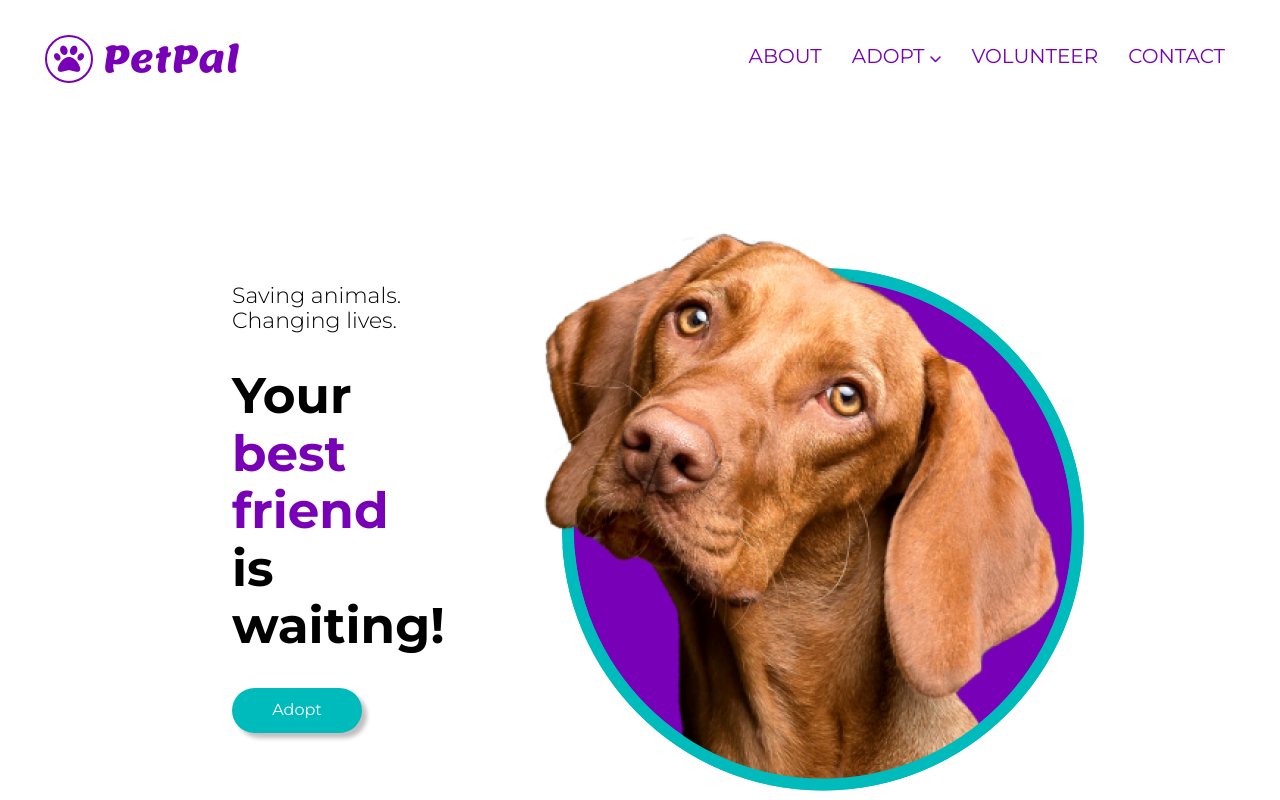
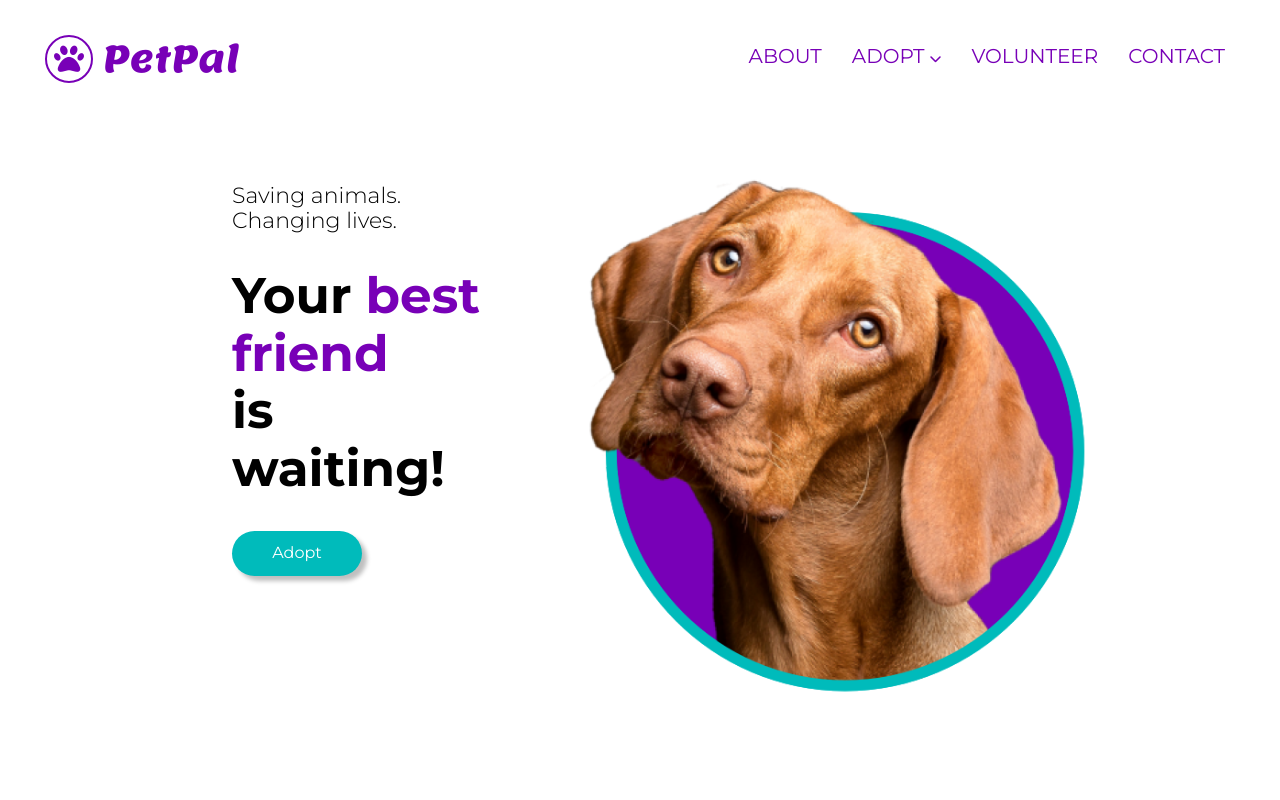
Before and after one commit to glauciabierwagen/petadoption-project, a plain HTML site: page index.html in a window 1280 px wide. Shown: the top 800 px of the page. Drawn offline with nearby package versions, Linux system fonts and the light colour scheme.

Commit message:
added some media rules

```diff
--- a/styles/_main.scss
+++ b/styles/_main.scss
@@ -9,11 +9,11 @@ main {
     display: flex;
     width: 100%;
     justify-content: center;
+    min-height: 100vh;
 }
 .main__container {
     display: flex;
-    padding-top: 40px;
-    margin-top: 40px;
+    padding-top: 30px;
     width: 70%;
     justify-content: center;
     max-height: 750px;
@@ -21,7 +21,7 @@ main {
 .main__text-box {
     display: flex;
     flex-direction: column;
-    justify-content: flex-end;
+    align-items: center;
     width: 60%;
     max-height: 500px;
     font-family: $main-font;
@@ -49,13 +49,13 @@ main {
 }
 .main__image {
     display: flex;
-    align-items: center;
+    align-items: flex-start;
     width: 80%;
     margin-left: 40px;
 }
 .main__image img {
-    max-width: 700px;
-    max-height: 750px;
+    max-width: 550px;
+    max-height: 550px;
 }
 .main__scroll {
     display: flex;
```
Also changed, not shown: styles/index.css, 1 other file.
